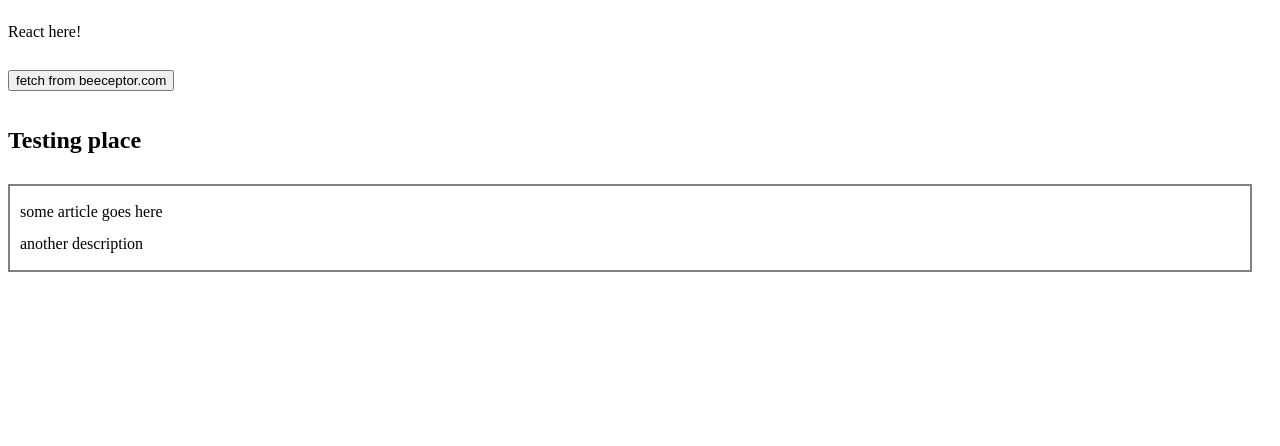
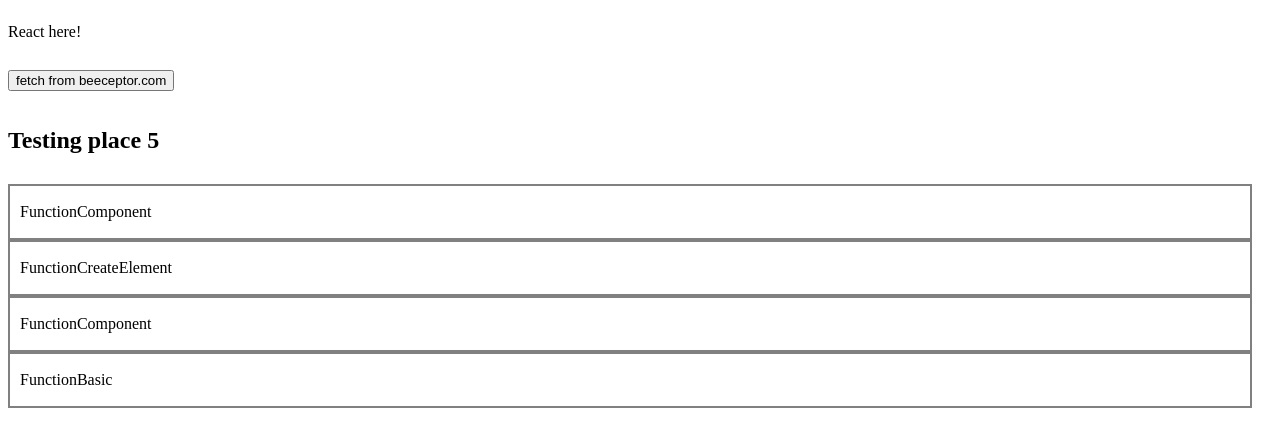
Before and after one commit to DyadicGit/React-with-webpack-4, a React app: page / in a window 1280 px wide. Shown: the top 446 px of the page. Built offline with nearby package versions, Linux system fonts and the light colour scheme.

Commit message:
FunctionComponent vs FunctionBasic

```diff
--- a/package.json
+++ b/package.json
@@ -34,6 +34,7 @@
     "react-dom": "latest",
     "sass-loader": "^8.0.2",
     "style-loader": "^1.1.3",
+    "svg-inline-loader": "^0.8.2",
     "webpack": "^4.28.4",
     "webpack-cli": "^3.2.1",
     "webpack-dev-server": "^3.1.14"
--- a/src/views/test-page.js
+++ b/src/views/test-page.js
@@ -1,19 +1,47 @@
-/** @jsx createElement */
-import { createElement } from 'react';
+import React, { useEffect, useState } from 'react';
 import './test-styles.css';
 
-const template = (
-  <article className="description-box">
-    <aside>some article goes here</aside>
-    <aside>another description</aside>
-  </article>
-);
+const FunctionBasic = (cnt) => {
+  console.log('render FunctionBasic', cnt)
+  return (
+    <article className="description-box">
+      FunctionBasic
+    </article>
+  );
+};
+
+const FunctionComponent = ({ cnt, order = 0}) => {
+  console.log('render FunctionComponent order:'+order, cnt)
+  return (
+    <article className="description-box">
+      FunctionComponent
+    </article>
+  )
+};
+
+const FunctionCreateElement = (_ref) => {
+  const cnt = _ref.cnt;
+  console.log('render FunctionCreateElement ', cnt);
+  return React.createElement("article", { className: "description-box" }, "FunctionCreateElement");
+};
+
 const TestPage = () => {
-  console.log(template)
+  const [cnt, setCnt] = useState();
+  useEffect(() => {
+    const timerNr = setInterval(() => setCnt((cnt) => (cnt || 0) + 1), 1000)
+    const timeoutNr = setTimeout(clear, 5000)
+    function clear() { clearInterval(timerNr); clearTimeout(timeoutNr) }
+    return clear;
+  },[]);
+  const functionComponent = <FunctionComponent cnt={cnt} order='first' />
+  const functionCreateElement = React.createElement(FunctionCreateElement, {cnt: cnt}) ;
   return (
     <section>
-      <h1>Testing place</h1>
-      {template}
+      <h1>Testing place {cnt}</h1>
+      {functionComponent}
+      {functionCreateElement}
+      {FunctionComponent({cnt, order: 'second'})}
+      {FunctionBasic(cnt)}
     </section>
   );
 };
--- a/webpack.config.js
+++ b/webpack.config.js
@@ -41,6 +41,10 @@ module.exports = {
           'postcss-loader',
           'sass-loader'
         ]
+      },
+      {
+        test: /\.svg$/,
+        loader: 'svg-inline-loader'
       }
     ],
   },
```
Also changed, not shown: 1 other file (tests, documents, lock files or other folders).
